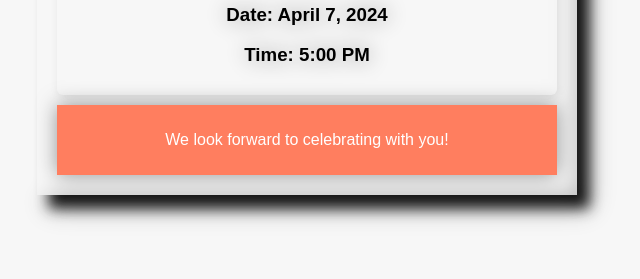
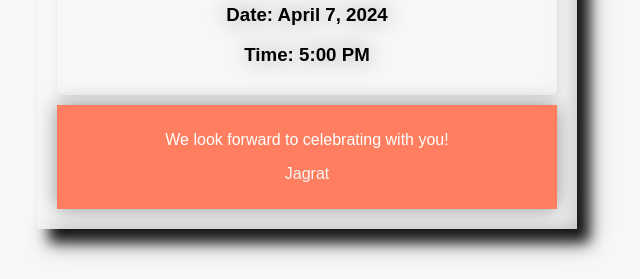
Before and after one commit to CodeWithJagrat/Invitation-card, a plain HTML site: page index.html in a window 1280 px wide. Shown: the part 582-861 px from the top of the page, without its empty margins (333-973 px from the left). Before the commit the page ends 827 px from the top, so only its background shows below. Drawn offline with Linux system fonts and the light colour scheme.

Commit message:
Update index.html

```diff
--- a/index.html
+++ b/index.html
@@ -19,6 +19,7 @@
 
             <div id="footer">
                 <p>We look forward to celebrating with you!</p>
+                <p style="color: #f7f7f7;">Jagrat</p>
             </div>
         </div>
     </center>
```
